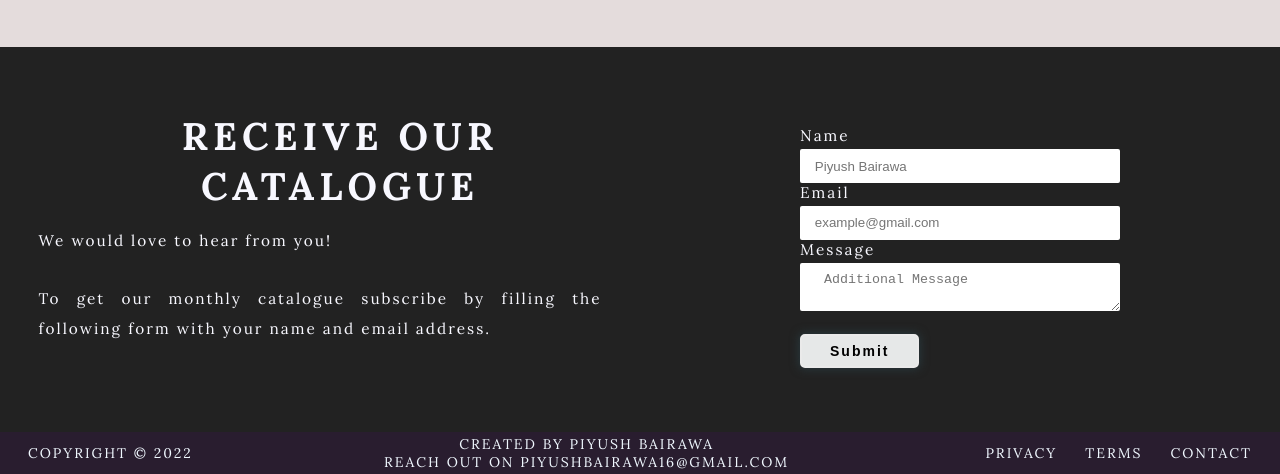
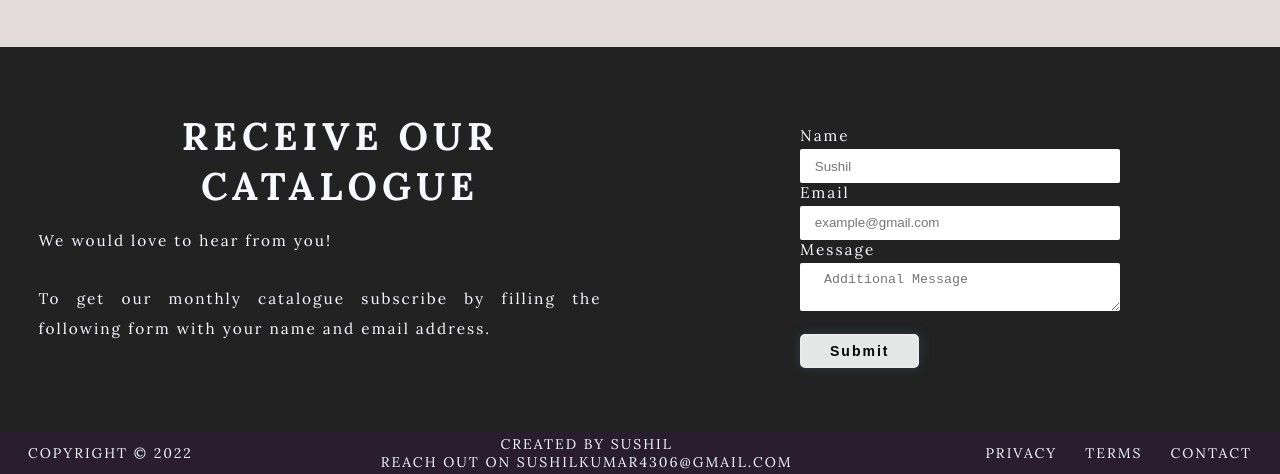
Before and after one commit to piyushbairawa/Alura-Home-Designs, a plain HTML site: page index.html in a window 1280 px wide. Shown: the part 2216-2690 px from the top of the page. Drawn offline with Linux system fonts and the light colour scheme.

Commit message:
Update index.html

```diff
--- a/index.html
+++ b/index.html
@@ -121,7 +121,7 @@
                         <div class="form-box">
                             <form id="form" class="contact-form">
                                 <label for="name" class="form-entry">Name<br>
-                                <input name="name" id="name" type="text" class="txt-box" placeholder="&nbsp; &nbsp; Piyush Bairawa" required><br>
+                                <input name="name" id="name" type="text" class="txt-box" placeholder="&nbsp; &nbsp; Sushil" required><br>
                                 </label>
                                 <label for="email" class="form-entry">Email<br>
                                 <input name="email" id="email" type="email" class="txt-box" placeholder="&nbsp; &nbsp; example@gmail.com" required><br>
@@ -147,7 +147,7 @@
             <li><span>Contact</span></li>
         </ul>
     </div>
-    <span class="p-info">Created by Piyush Bairawa<br>Reach out on piyushbairawa16@gmail.com</span>
+    <span class="p-info">Created by Sushil<br>Reach out on sushilkumar4306@gmail.com</span>
     <span>Copyright &copy; 2022</span>
 </footer>
 
```
